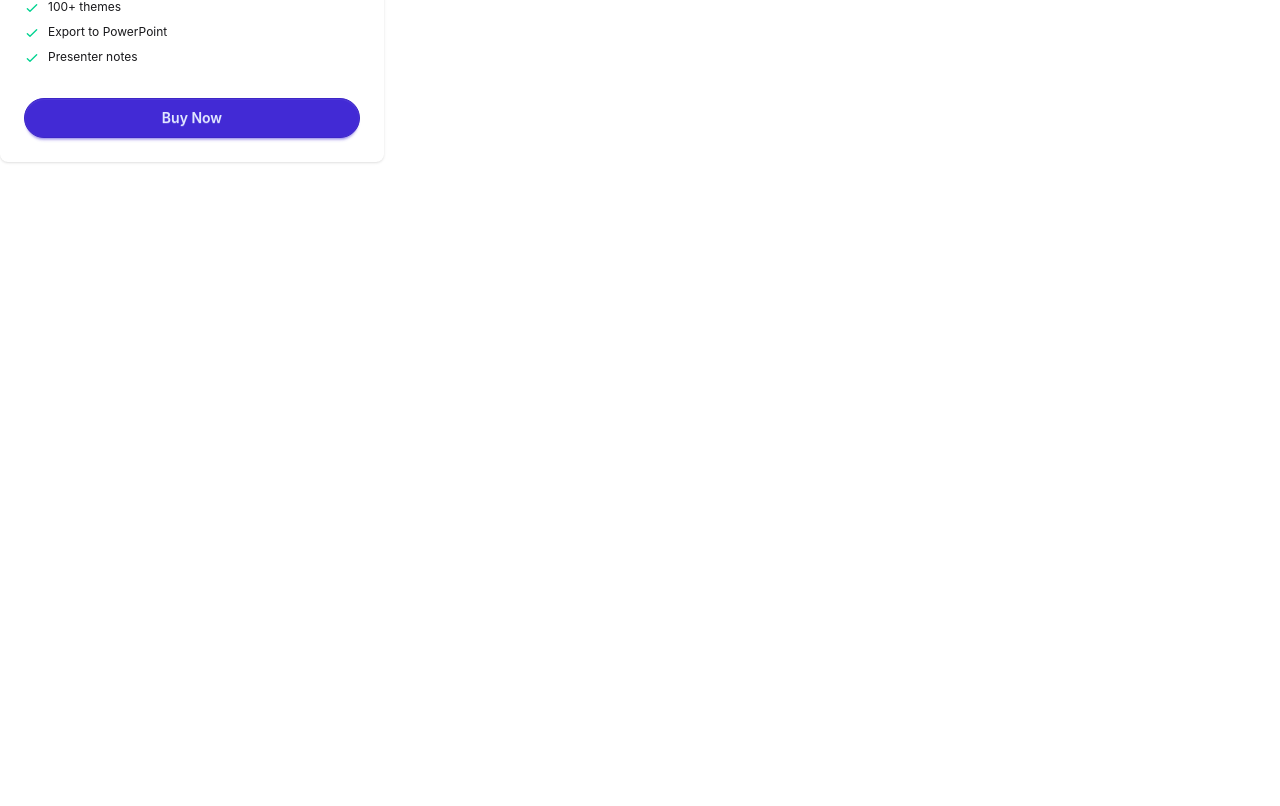
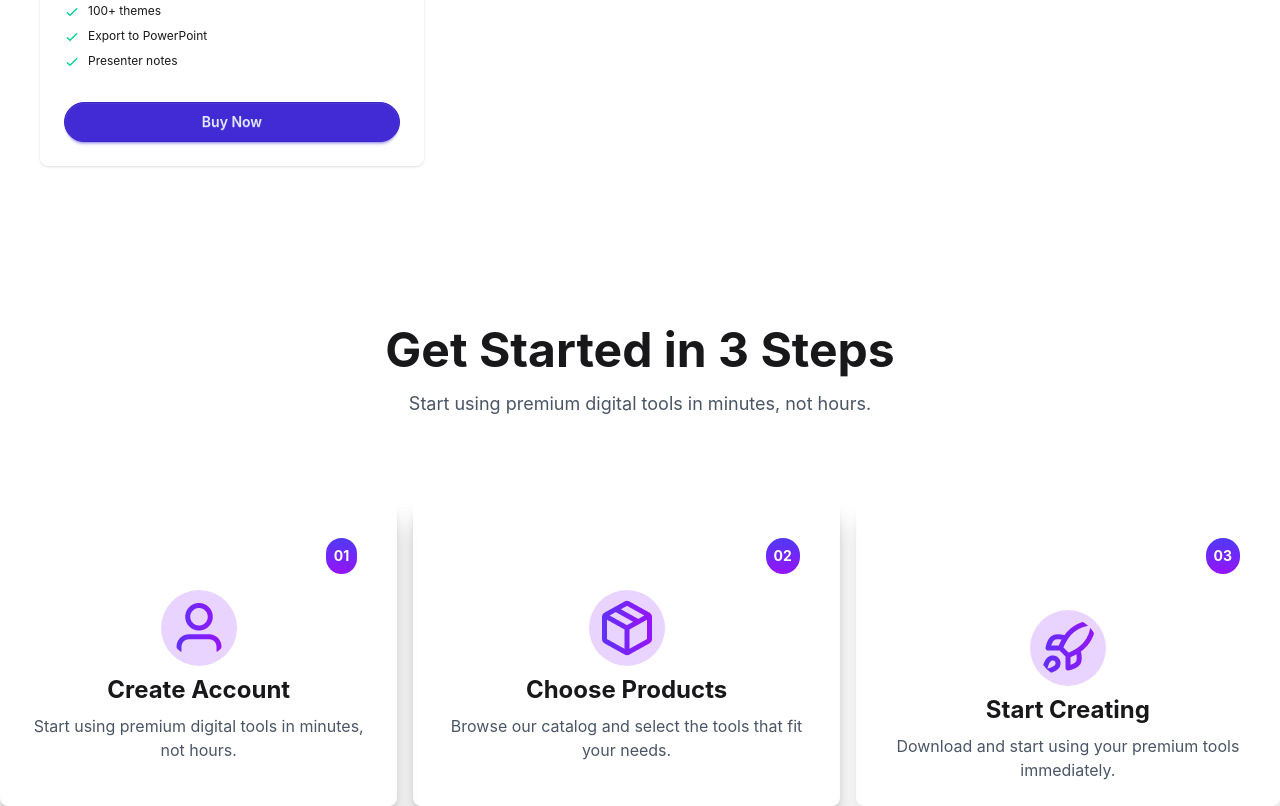
Before and after one commit to sezanURP/Pricing-card-of-a-Digital-tools-product, a React (Vite) app: page / in a window 1280 px wide. Shown: the part 2864-3670 px from the top of the page. Before the commit the page ends 3066 px from the top, so only its background shows below. Built offline with nearby package versions, Linux system fonts and the light colour scheme.

Commit message:
create account section done

```diff
--- a/src/App.jsx
+++ b/src/App.jsx
@@ -3,6 +3,7 @@ import './App.css'
 import Banner from './components/Banner/Banner';
 import Models from './components/Models/Models';
 import Navbar from './components/navbar/Navbar';
+import Start from './components/Start_section/Start';
 import Stat from './components/Stat/Stat';
 
 const modelsPromise = async () => {
@@ -24,6 +25,8 @@ function App() {
 
       <Models fallback={<span className="loading loading-bars loading-xl"></span>} promiseData={promiseData}/>
 
+      <Start/>
+
     </>
   )
 }
--- a/src/components/Models/Models.jsx
+++ b/src/components/Models/Models.jsx
@@ -27,7 +27,7 @@ const Models = ({ promiseData }) => {
 
 
 
-      <div className="models-container  grid md:grid-cols-3  my-10  mx-auto items-center gap-10 justify-center">
+      <div className="models-container  grid md:grid-cols-3  my-10  mx-auto items-center gap-7 justify-center p-10 ">
         {models.map((data) => (
           <div>
             <div className="card w-96  shadow-sm">
--- /dev/null
+++ b/src/components/Start_section/Start.jsx
@@ -0,0 +1,80 @@
+import React from "react";
+import roket from "../../../public/rocket.png";
+import user from "../../../public/user.png";
+import product from "../../../public/package.png";
+const Start = () => {
+  return (
+    <div>
+      <h2 className="text-5xl font-bold text-center mt-30 mb-4">
+        Get Started in 3 Steps
+      </h2>
+
+      <p className="text-center text-lg text-gray-600">
+        Start using premium digital tools in minutes, not hours.
+      </p>
+
+      <div className="  steps flex justify-between mt-20 gap-4">
+        <div className="step-card shadow-xl/30 rounded-lg p-6">
+          <span className="flex items-center justify-end ">
+            <span
+              className="rounded-full m-4 p-2 text-white font-bold text-sm"
+              style={{
+                background:
+                  "linear-gradient(to bottom, rgba(79, 57, 246, 1) 0%,rgba(149, 20, 250, 1) 100%)",
+              }}
+            >
+              01
+            </span>
+          </span>
+            <span className="  flex justify-center items-center" ><img className="bg-purple-200 rounded-full p-2  " src={user} alt="Create Account" /></span>
+          <h3 className="text-2xl font-bold text-center mt-2 mb-2  ">Create Account</h3>
+          <p className="text-center text-gray-600">
+            Start using premium digital tools in minutes, not hours.
+          </p>
+        </div>
+
+        <div className="step-card shadow-xl/30 rounded-lg p-6">
+          <span className="flex items-center justify-end">
+            <div
+              className="rounded-full m-4 p-2 text-white font-bold text-sm"
+              style={{
+                background:
+                  "linear-gradient(to bottom, rgba(79, 57, 246, 1) 0%,rgba(149, 20, 250, 1) 100%)",
+              }}
+            >
+              02
+            </div>
+          </span>
+             <span className="  flex justify-center items-center" ><img className="bg-purple-200 rounded-full p-2  " src={product} alt="Choose Products" /></span>
+
+          <h3 className="text-2xl font-bold text-center mt-2 mb-2  ">Choose Products</h3>
+          <p className="text-center text-gray-600">
+            Browse our catalog and select the tools that fit your needs.
+          </p>
+        </div>
+
+        <div className="step-card shadow-xl/15 rounded-lg p-6">
+          <span className="flex items-center justify-end mb-5">
+            <span
+              className="rounded-full m-4 p-2 text-white font-bold text-sm"
+              style={{
+                background:
+                  "linear-gradient(to bottom, rgba(79, 57, 246, 1) 0%,rgba(149, 20, 250, 1) 100%)",
+              }}
+            >
+              03
+            </span>
+          </span>
+          <span className="  flex justify-center items-center" ><img className="bg-purple-200 rounded-full p-2  " src={roket} alt="Start Creating" /></span>
+
+          <h3 className="text-2xl font-bold text-center mt-2 mb-2  ">Start Creating</h3>
+          <p className="text-center text-gray-600">
+            Download and start using your premium tools immediately.
+          </p>
+        </div>
+      </div>
+    </div>
+  );
+};
+
+export default Start;
```
